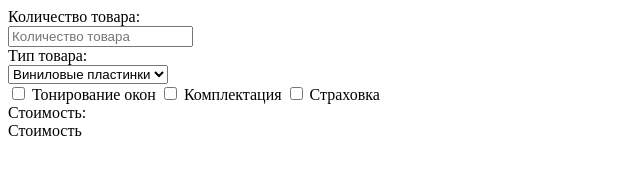
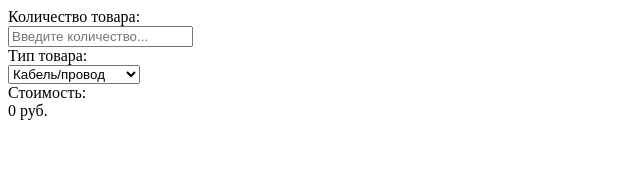
Before and after one commit to ClushAKvK/Task6, a plain HTML site: page index.html in a window 1280 px wide. Shown: the whole page, without its empty margins (0-640 px from the left). Drawn offline with Linux system fonts and the light colour scheme.

Commit message:
Update index.html

```diff
--- a/index.html
+++ b/index.html
@@ -2,34 +2,34 @@
 <html>
   <head>
     <meta charset="utf-8">
-    <title>Home Work 6</title>
+    <title>task6</title>
     <script src="script.js"></script>
   </head>
   <body>
 
+
   <form>
 	<div>Количество товара: </div>
     <div>
-        <input type="text" id="productCount" placeholder="Количество товара">
+        <input type="text" id="prodCount" placeholder="Введите количество...">
     </div>
 	<div>Тип товара: </div>
-    <select name="productType">
-      <option value="1">Виниловые пластинки</option>
-      <option value="2">Машина</option>
-      <option value="3">Запись к врачу</option>
+    <select name="prodType">
+      <option value="1">Кабель/провод</option>
+      <option value="2">Компьютер</option>
+      <option value="3">Сервисный центр</option>
     </select>
     <div id="radios">
-      <label><input type="radio" name="productOptions" value="option1"> Осмотр</label>
-      <label><input type="radio" name="productOptions" value="option2"> Профилактика и лечение</label>
-      <label><input type="radio" name="productOptions" value="option3"> Операция</label>
+      <label><input type="radio" name="prodOptions" value="option1"> Диагностика</label>
+      <label><input type="radio" name="prodOptions" value="option2"> Установка различного ПО</label>
+      <label><input type="radio" name="prodOptions" value="option3"> Замена комплектующих</label>
     </div>
     <div id="checkboxes">
-      <label><input type="checkbox" name="prop1"> Тонирование окон</label>
-      <label><input type="checkbox" name="prop2"> Комплектация</label>
-      <label><input type="checkbox" name="prop3"> Страховка</label>
+      <label><input type="checkbox" name="prop1"> Доставка</label>
+      <label><input type="checkbox" name="prop2"> Подключение</label>
     </div>
   </form>
   <div> </div>
-  Стоимость: <div id="productPrice">Стоимость</div>
+  Стоимость: <div id="prodPrice">Стоимость</div>
   </body>
 </html>
```
